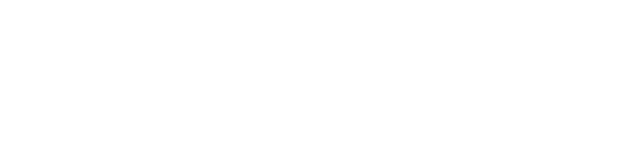
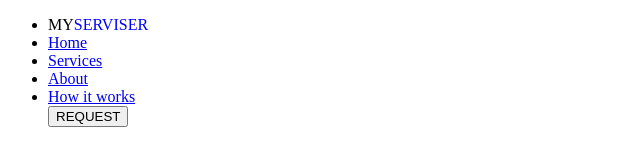
Before and after one commit to Memory-Wabwile/servicer, a plain HTML site: page index.html in a window 1280 px wide. Shown: the whole page, without its empty margins (0-640 px from the left). Drawn offline with Linux system fonts and the light colour scheme.

Commit message:
add the navbar

```diff
--- a/index.html
+++ b/index.html
@@ -8,6 +8,17 @@
     <link rel="stylesheet" href="index.css">
 </head>
 <body>
-
+    <nav>
+        <ul>
+            <li id="servicer">MY<span style="color: blue;">SERVISER</span> </li>
+            <div class="list">
+                <li><a href="#home">Home</a></li>
+                <li><a href="#services">Services</a></li>
+                <li><a href="#About">About</a></li>
+                <li><a href="#how it works">How it works</a></li>
+                <button id="btn">REQUEST</button>
+            </div>
+        </ul>
+    </nav>
 </body>
 </html>
```
